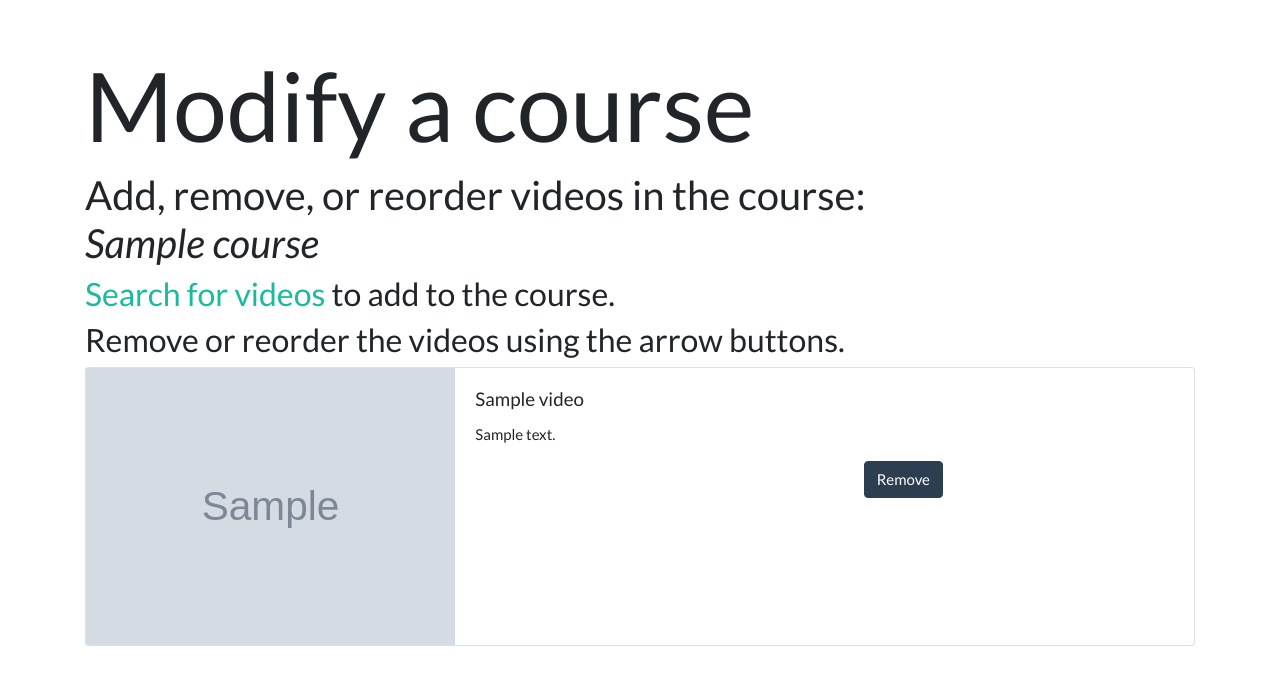
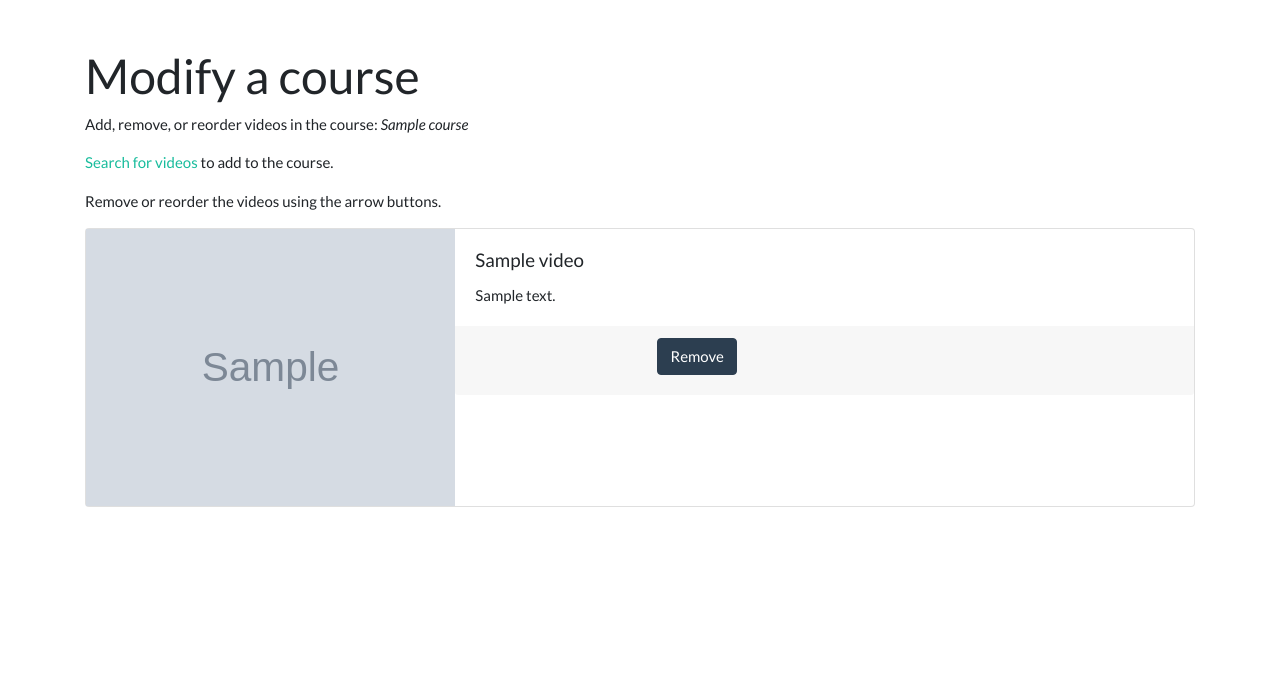
Before and after one commit to andreamartz/sb-29-capstone-1, a Flask app: page /courses/1/edit in a window 1280 px wide. Shown: the part 71-756 px from the top of the page. Run offline with Flask 2, Linux system fonts and the light colour scheme; tables that the repository leaves empty hold one stand-in row (values such as "Sample post"); grey boxes marked "Sample" are stand-in pictures; parts of the project's set-up code (start-up, migrations or seed data) failed here and were passed over.

Commit message:
Modify course edit page

```diff
--- a/templates/courses/edit.html
+++ b/templates/courses/edit.html
@@ -14,12 +14,12 @@ This view should be passed the course id-->
 {% block content %}
 <div class="row justify-content-center">
   <div class="col">
-    <h1 class="display-1">Modify a course</h1>
-    <h2>Add, remove, or reorder videos in the course:<br>
+    <h1>Modify a course</h1>
+    <p>Add, remove, or reorder videos in the course:
       <i>{{ course.title }}</i>
-    </h2>
-    <h3><a href="./videos/search">Search for videos</a> to add to the course.</h3>
-    <h3>Remove or reorder the videos using the arrow buttons.</h3>
+    </p>
+    <p><a href="./videos/search">Search for videos</a> to add to the course.</p>
+    <p>Remove or reorder the videos using the arrow buttons.</p>
   </div>
 </div>
 {% if videos_courses %}
@@ -38,8 +38,10 @@ This view should be passed the course id-->
         <!-- Course title & description -->
         <h5 class="card-title">{{ vc.video.title}}</h5>
         <p class="card-text">{{ vc.video.description }}</p>
-        <div class="row mb-2 align-items-end justify-content-between btn-container">
-          <div class="col">
+      </div>
+      <div class="card-footer card-footer-style">
+        <div class="row mb-2 align-items-end justify-content-start btn-container">
+          <div class="col-6 col-sm-6 col-md-4 col-lg-3">
             <!-- form for up arrow (sequence minus 1) -->
             {% if vc.video_seq != 1 %}
             <form action="/courses/{{ course.id }}/re-sequence" class="d-inline" method="POST">
@@ -61,7 +63,7 @@ This view should be passed the course id-->
             </form>
             {% endif %}
           </div>
-          <div class="col ml-5">
+          <div class="col-6 col-sm-4 col-lg-3">
             <!-- CHANGE: is curr-video-seq still needed? -->
             <form action="/courses/{{ course.id }}/remove-video" class="d-inline" method="POST">
               <input type="hidden" name="course-id" value={{course.id}}>
```
